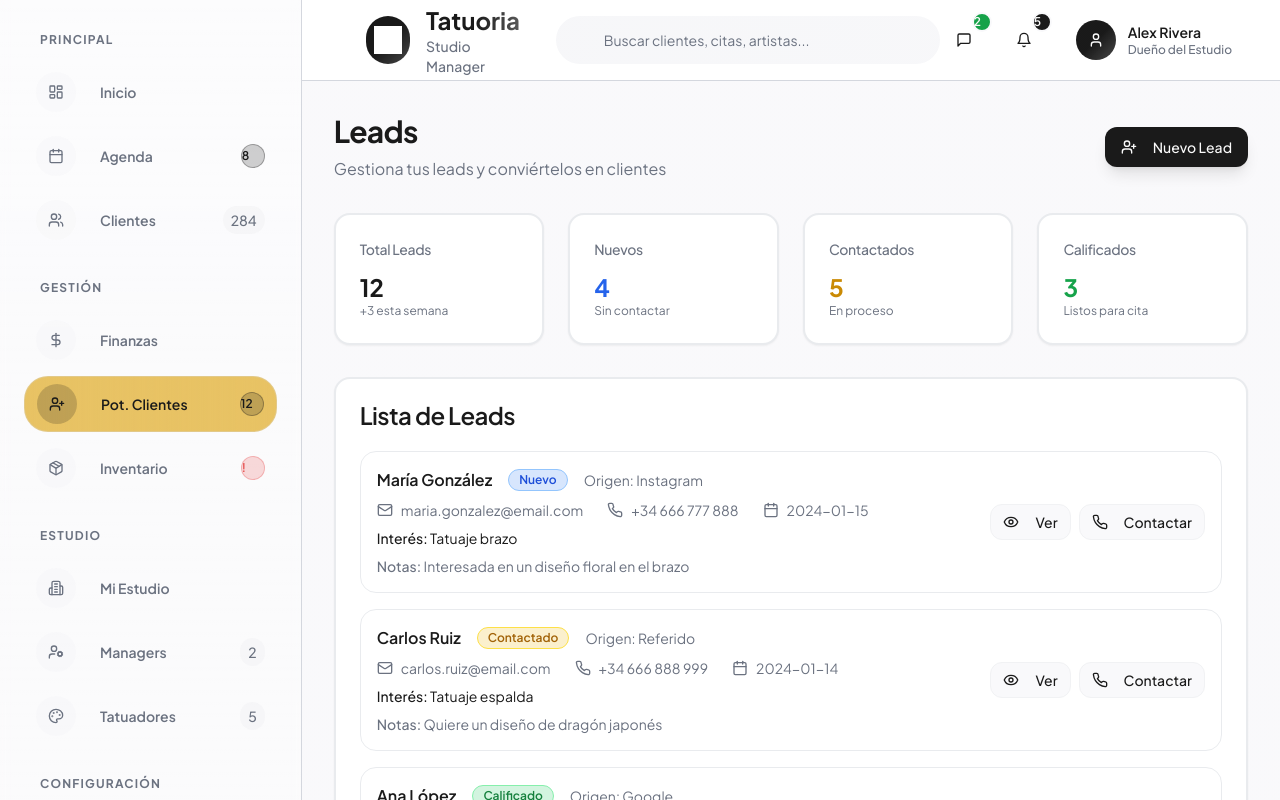
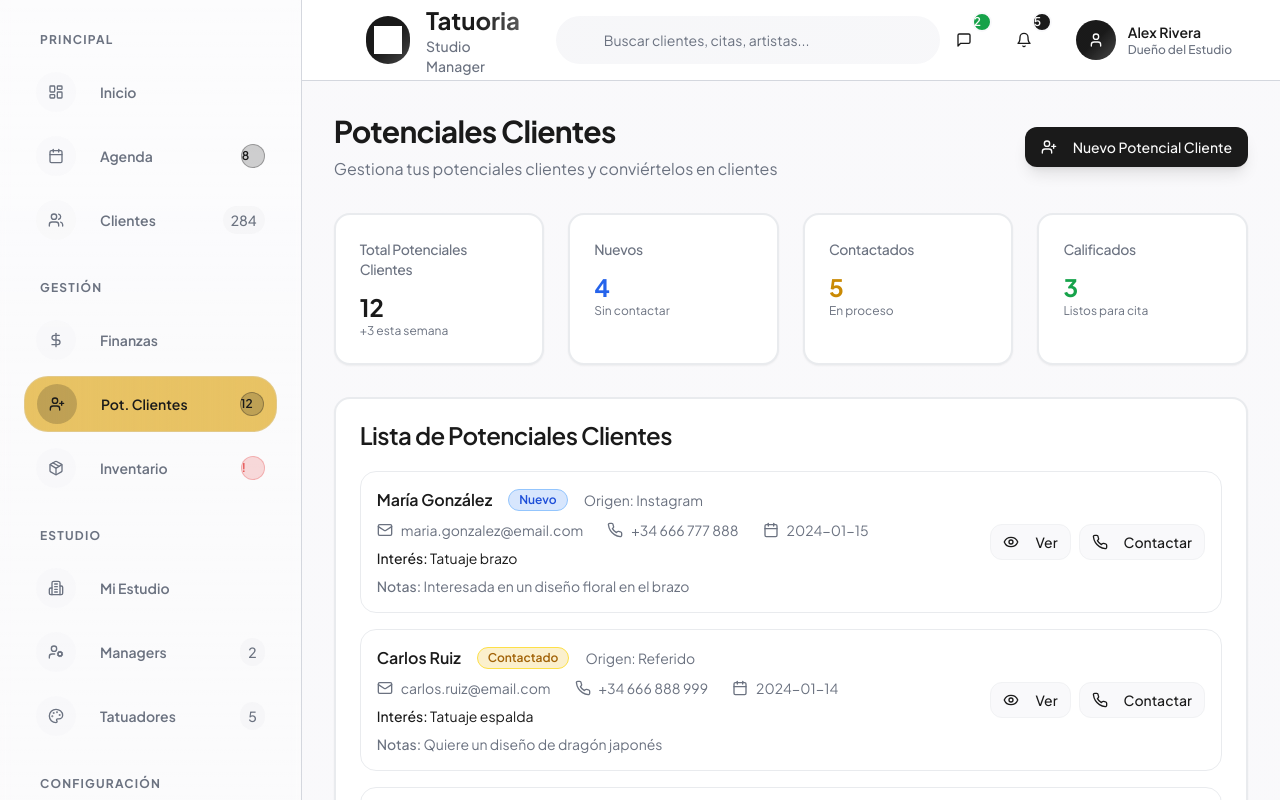
Before and after one commit to retruko/flowink-digital-canvas, a React (Vite) app: page /leads in a window 1280 px wide. Shown: the top 800 px of the page. Built offline with nearby package versions, Linux system fonts and the light colour scheme.

Commit message:
Fix leads page naming
Update the "Leads" page to consistently refer to leads as "potential clients" where their names are displayed.

```diff
--- a/src/pages/Leads.tsx
+++ b/src/pages/Leads.tsx
@@ -73,14 +73,14 @@ export default function Leads() {
               {/* Header */}
               <div className="flex flex-col gap-4 sm:flex-row sm:items-center sm:justify-between">
                 <div>
-                  <h1 className="text-2xl sm:text-3xl font-bold tracking-tight">Leads</h1>
+                  <h1 className="text-2xl sm:text-3xl font-bold tracking-tight">Potenciales Clientes</h1>
                   <p className="text-sm sm:text-base text-muted-foreground mt-2">
-                    Gestiona tus leads y conviértelos en clientes
+                    Gestiona tus potenciales clientes y conviértelos en clientes
                   </p>
                 </div>
                 <Button className="shadow-lg w-full sm:w-auto">
                   <UserPlus className="h-4 w-4 mr-2" />
-                  Nuevo Lead
+                  Nuevo Potencial Cliente
                 </Button>
               </div>
 
@@ -88,7 +88,7 @@ export default function Leads() {
               <div className="grid grid-cols-1 sm:grid-cols-2 lg:grid-cols-4 gap-4 sm:gap-6">
                 <Card className="shadow-soft border-border/50">
                   <CardHeader className="pb-3">
-                    <CardTitle className="text-sm font-medium text-muted-foreground">Total Leads</CardTitle>
+                    <CardTitle className="text-sm font-medium text-muted-foreground">Total Potenciales Clientes</CardTitle>
                   </CardHeader>
                   <CardContent>
                     <div className="text-2xl font-bold">12</div>
@@ -130,7 +130,7 @@ export default function Leads() {
               {/* Leads Table */}
               <Card className="shadow-medium border-border/50">
                 <CardHeader>
-                  <CardTitle>Lista de Leads</CardTitle>
+                  <CardTitle>Lista de Potenciales Clientes</CardTitle>
                 </CardHeader>
                 <CardContent>
                   <div className="space-y-4">
```
